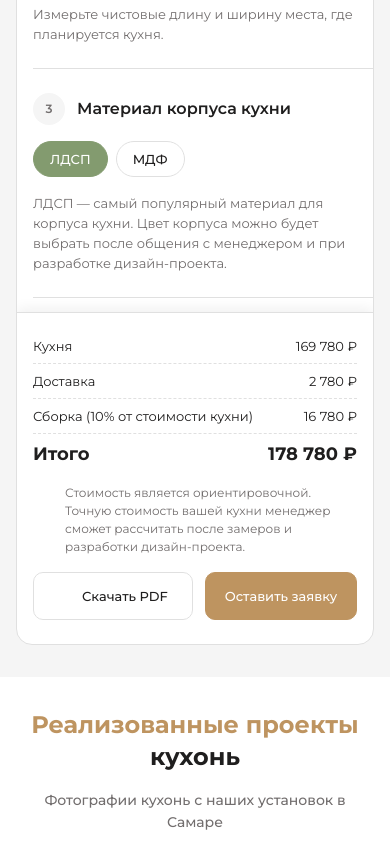
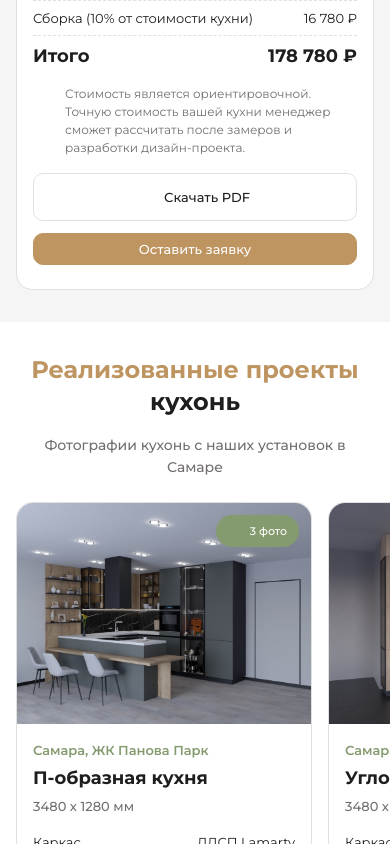
Before and after one commit to artsman01/domarti, a website: page index.html in a window 390 px wide. Shown: the part 2964-3808 px from the top of the page. Drawn offline with Linux system fonts and the light colour scheme.

Commit message:
Calculator mobile: stack action buttons, trim scroll window to 98vh
- .calculator__actions goes column on mobile — "Скачать PDF" above
  "Оставить заявку" (already the DOM order), both full width instead
  of PDF sizing to its own content.
- .calculator__panel's scroll window trimmed from 140vh to 98vh (30%
  smaller) — still noticeably taller than tablet's 70vh, just not as
  extreme.

```diff
--- a/scss/components/_calculator.scss
+++ b/scss/components/_calculator.scss
@@ -538,14 +538,24 @@
 // True mobile (not tablet) gets a tighter 16px gap under
 // .calculator__reset instead of the 24px every other tier uses, and a
 // much taller scroll window — 70vh read as a cramped little box once
-// the illustration above it was already eating a chunk of the screen.
+// the illustration above it was already eating a chunk of the screen
+// (98vh = 140vh trimmed back 30%, still a good deal taller than
+// tablet's 70vh).
 @media (max-width: 767.98px) {
   .calculator__reset {
     bottom: 16px;
   }
 
   .calculator__panel {
-    max-height: 140vh;
+    max-height: 98vh;
+  }
+
+  .calculator__actions {
+    flex-direction: column;
+  }
+
+  .calculator__actions .calculator__pdf {
+    width: 100%;
   }
 }
 
```
Also changed, not shown: css/style.css.
